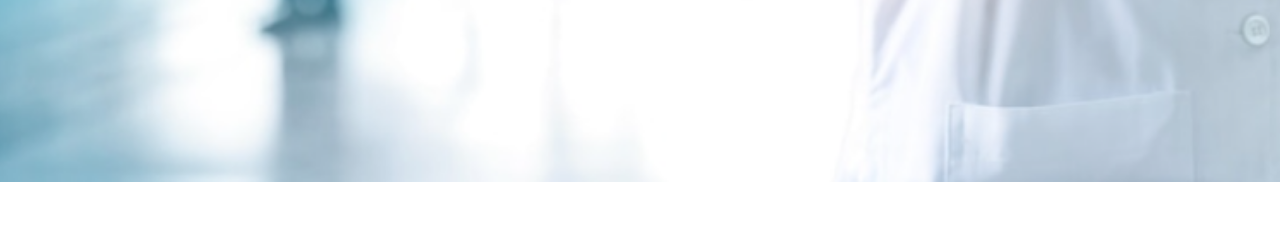
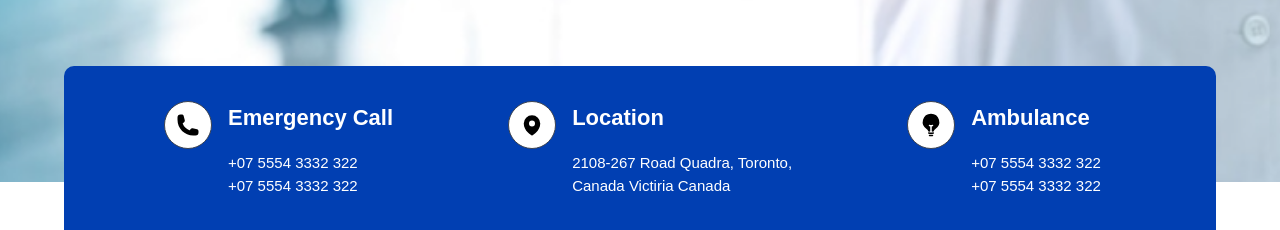
Before and after one commit to rezwanrahimr/doctors-point-client, a React (Create React App) app: page / in a window 1280 px wide. Shown: the part 761-991 px from the top of the page. Before the commit the page ends 943 px from the top, so only its background shows below. Built offline with nearby package versions, Linux system fonts and the light colour scheme.

Commit message:
another section added

```diff
--- /dev/null
+++ b/src/pages/Home/Emergency/Emergency.js
@@ -0,0 +1,71 @@
+import React from 'react';
+import emergency from './emergency.css';
+
+const Emergency = () => {
+    return (
+        <div className='px-16 '>
+
+            <div className='grid grid-flow-col emergency-bg'>
+                <div className='grid grid-cols-1 '>
+                    <div className='emergency-item flex '>
+                        <div className='call'>
+                            <button className="btn btn-circle">
+                            <svg xmlns="http://www.w3.org/2000/svg" viewBox="0 0 24 24" fill="currentColor" className="w-6 h-6">
+                                <path fillRule="evenodd" d="M1.5 4.5a3 3 0 013-3h1.372c.86 0 1.61.586 1.819 1.42l1.105 4.423a1.875 1.875 0 01-.694 1.955l-1.293.97c-.135.101-.164.249-.126.352a11.285 11.285 0 006.697 6.697c.103.038.25.009.352-.126l.97-1.293a1.875 1.875 0 011.955-.694l4.423 1.105c.834.209 1.42.959 1.42 1.82V19.5a3 3 0 01-3 3h-2.25C8.552 22.5 1.5 15.448 1.5 6.75V4.5z" clipRule="evenodd" />
+                            </svg>
+                            </button>
+
+
+                        </div>
+                        <div className='info text-white  ml-4'>
+                            <h1>Emergency Call</h1>
+                            <p>+07 5554 3332 322</p>
+                            <p>+07 5554 3332 322</p>
+                        </div>
+                    </div>
+                </div>
+                <div className='grid grid-cols-1 '>
+                    <div className='emergency-item flex '>
+                        <div className='call'>
+                            <button className="btn btn-circle">
+                            <svg xmlns="http://www.w3.org/2000/svg" viewBox="0 0 24 24" fill="currentColor" className="w-6 h-6">
+  <path fillRule="evenodd" d="M11.54 22.351l.07.04.028.016a.76.76 0 00.723 0l.028-.015.071-.041a16.975 16.975 0 001.144-.742 19.58 19.58 0 002.683-2.282c1.944-1.99 3.963-4.98 3.963-8.827a8.25 8.25 0 00-16.5 0c0 3.846 2.02 6.837 3.963 8.827a19.58 19.58 0 002.682 2.282 16.975 16.975 0 001.145.742zM12 13.5a3 3 0 100-6 3 3 0 000 6z" clipRule="evenodd" />
+</svg>
+
+                            </button>
+
+
+                        </div>
+                        <div className='info text-white ml-4'>
+                            <h1>Location</h1>
+                            <p>2108-267 Road Quadra, Toronto,</p>
+                            <p>Canada Victiria Canada</p>
+                        </div>
+                    </div>
+                </div>
+                <div className='grid grid-cols-1 '>
+                    <div className='emergency-item flex '>
+                        <div className='call'>
+                            <button className="btn btn-circle">
+                            <svg xmlns="http://www.w3.org/2000/svg" viewBox="0 0 24 24" fill="currentColor" className="w-6 h-6">
+  <path d="M12 .75a8.25 8.25 0 00-4.135 15.39c.686.398 1.115 1.008 1.134 1.623a.75.75 0 00.577.706c.352.083.71.148 1.074.195.323.041.6-.218.6-.544v-4.661a6.714 6.714 0 01-.937-.171.75.75 0 11.374-1.453 5.261 5.261 0 002.626 0 .75.75 0 11.374 1.452 6.712 6.712 0 01-.937.172v4.66c0 .327.277.586.6.545.364-.047.722-.112 1.074-.195a.75.75 0 00.577-.706c.02-.615.448-1.225 1.134-1.623A8.25 8.25 0 0012 .75z" />
+  <path fillRule="evenodd" d="M9.013 19.9a.75.75 0 01.877-.597 11.319 11.319 0 004.22 0 .75.75 0 11.28 1.473 12.819 12.819 0 01-4.78 0 .75.75 0 01-.597-.876zM9.754 22.344a.75.75 0 01.824-.668 13.682 13.682 0 002.844 0 .75.75 0 11.156 1.492 15.156 15.156 0 01-3.156 0 .75.75 0 01-.668-.824z" clipRule="evenodd" />
+</svg>
+
+                            </button>
+
+
+                        </div>
+                        <div className='info text-white  ml-4'>
+                            <h1>Ambulance</h1>
+                            <p>+07 5554 3332 322</p>
+                            <p>+07 5554 3332 322</p>
+                        </div>
+                    </div>
+                </div>
+            </div>
+        </div>
+    );
+};
+
+export default Emergency;
--- /dev/null
+++ b/src/pages/Home/Emergency/emergency.css
@@ -0,0 +1,30 @@
+.emergency-item{
+    position: relative;
+    margin-bottom: 30px;
+    box-sizing: border-box;
+    font-family: Poppins,sans-serif;
+    color: #344c5d;
+    font-size: 15px;
+}
+
+.emergency-item .info h1{
+    color: #fff;
+    margin-bottom: 18px;
+    font-size: 22px;
+    font-weight: 600;
+}
+.emergency-item .call button{
+    background-color: white;
+    color: black;
+}
+.emergency-bg{
+    background-color:#013fb2;
+    background-size: cover;
+    background-position: 50%;
+    background-repeat: no-repeat;
+    padding: 35px 0 15px 100px;
+    border-radius: 10px;
+    flex-wrap: wrap;
+    margin-top: -10%;
+
+}
--- a/src/pages/Home/Home.js
+++ b/src/pages/Home/Home.js
@@ -1,11 +1,13 @@
 import React from 'react';
 import Header from '../Sheard/Header';
+import Emergency from './Emergency/Emergency';
 import OurServices from './OurServices/OurServices';
 
 const Home = () => {
     return (
         <div>
             <Header></Header>
+            <Emergency></Emergency>
 
         </div>
     );
```
